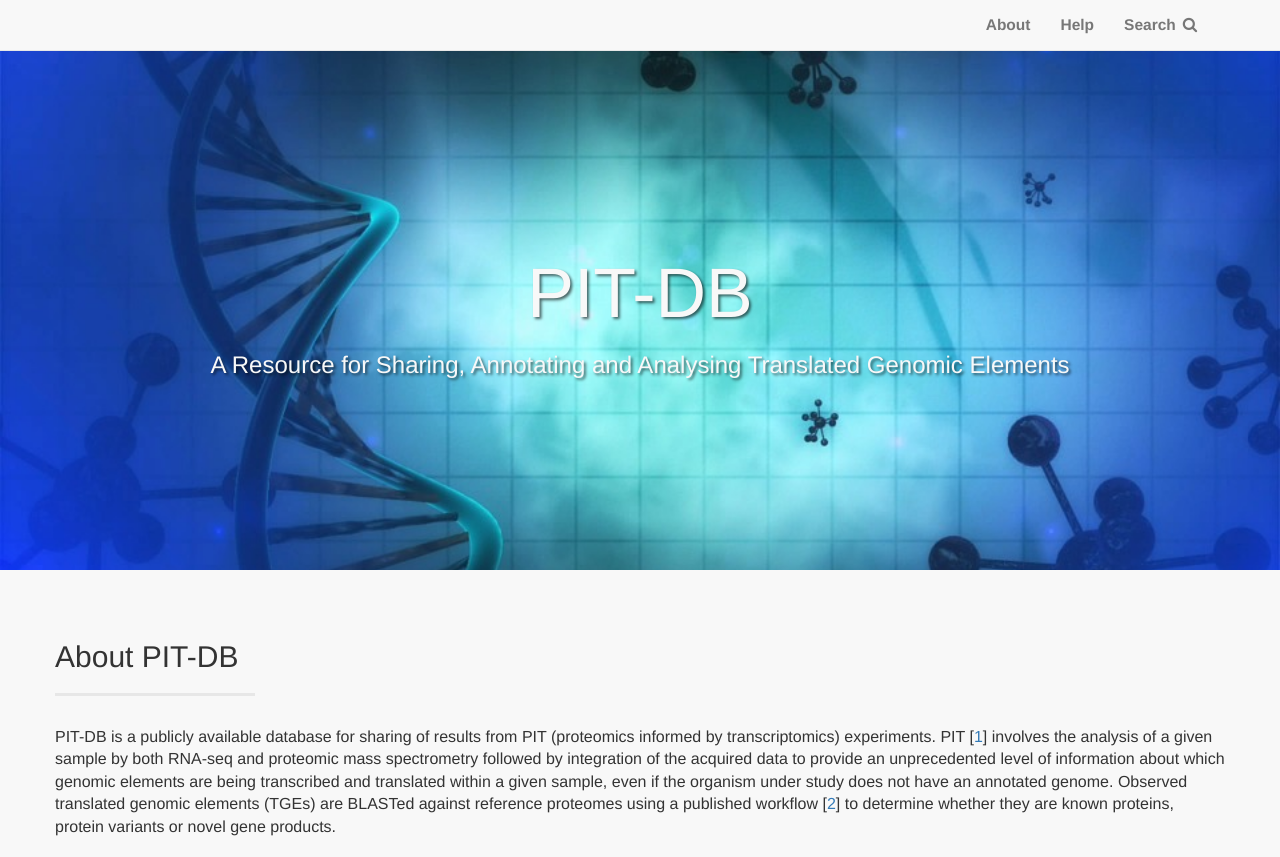
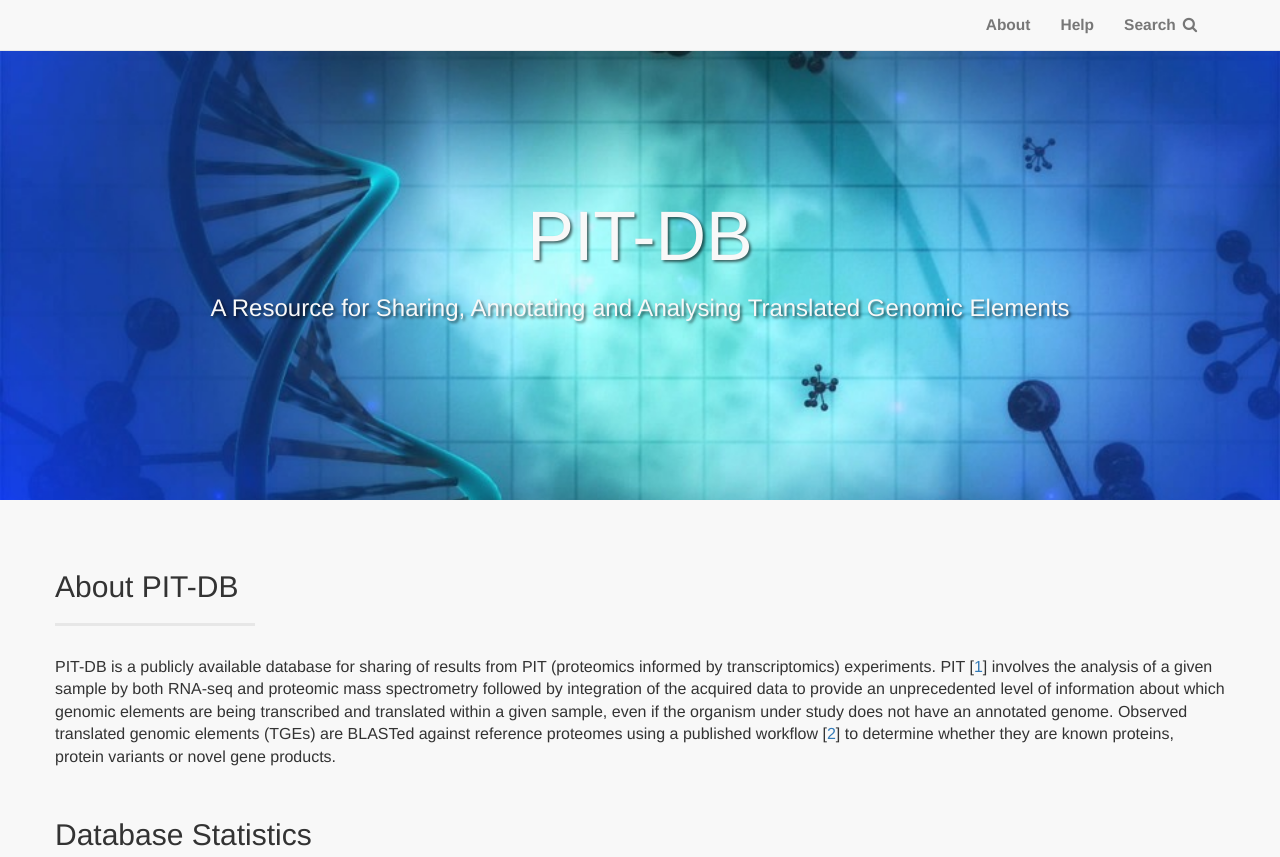
Before and after one commit to bezzlab/pitdb, a Flask app: template pit_app/templates/home/index.html in a window 1280 px wide. Shown: the top 857 px of the page. Run offline with Flask 2, Linux system fonts and the light colour scheme; tables that the repository leaves empty hold one stand-in row (values such as "Sample post"); the template is opened without the code that fills it: values that come from a table or form of the project are taken from there, most other values are stand-ins (such as "Sample title", 1, 10 or a date in 2020); some libraries are stand-ins or nearby versions.

Commit message:
Change height of image in index page

```diff
--- a/pit_app/static/css/ext/landing-page.css
+++ b/pit_app/static/css/ext/landing-page.css
@@ -34,7 +34,7 @@ h6 {
     padding-top: 50px; /* If you're making other pages, make sure there is 50px of padding to make sure the navbar doesn't overlap content! */
     /*padding-bottom: 50px;*/
     text-align: center;
-    height: 570px;
+    height: 500px;
     color: #f8f8f8;
     background: url(../../img/helix2.jpg) no-repeat center center;
     background-size: cover;
@@ -42,8 +42,8 @@ h6 {
 
 .intro-message {
     position: relative;
-    padding-top: 18%;
-    padding-bottom: 20%;
+    padding-top: 13%;
+    padding-bottom: 5%;
 }
 
 .intro-message > h1 {
```
